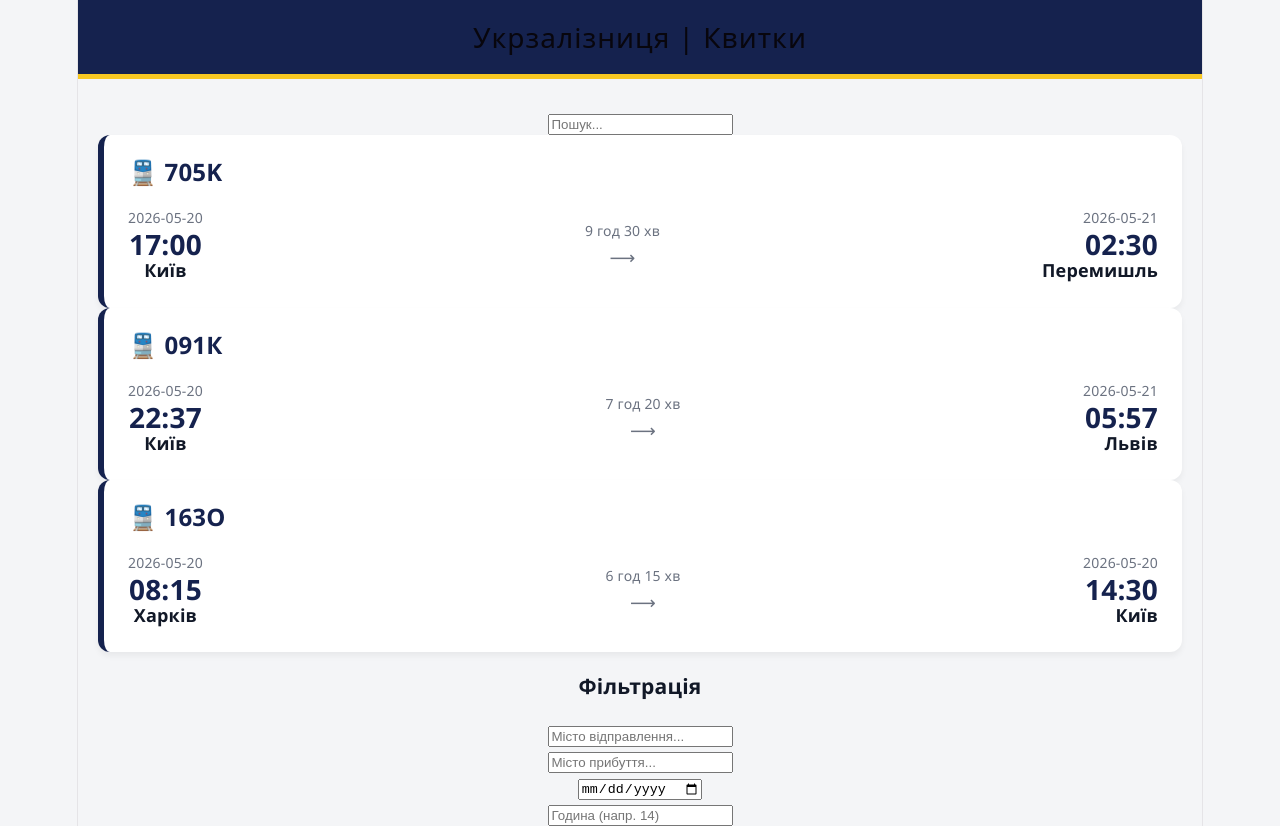
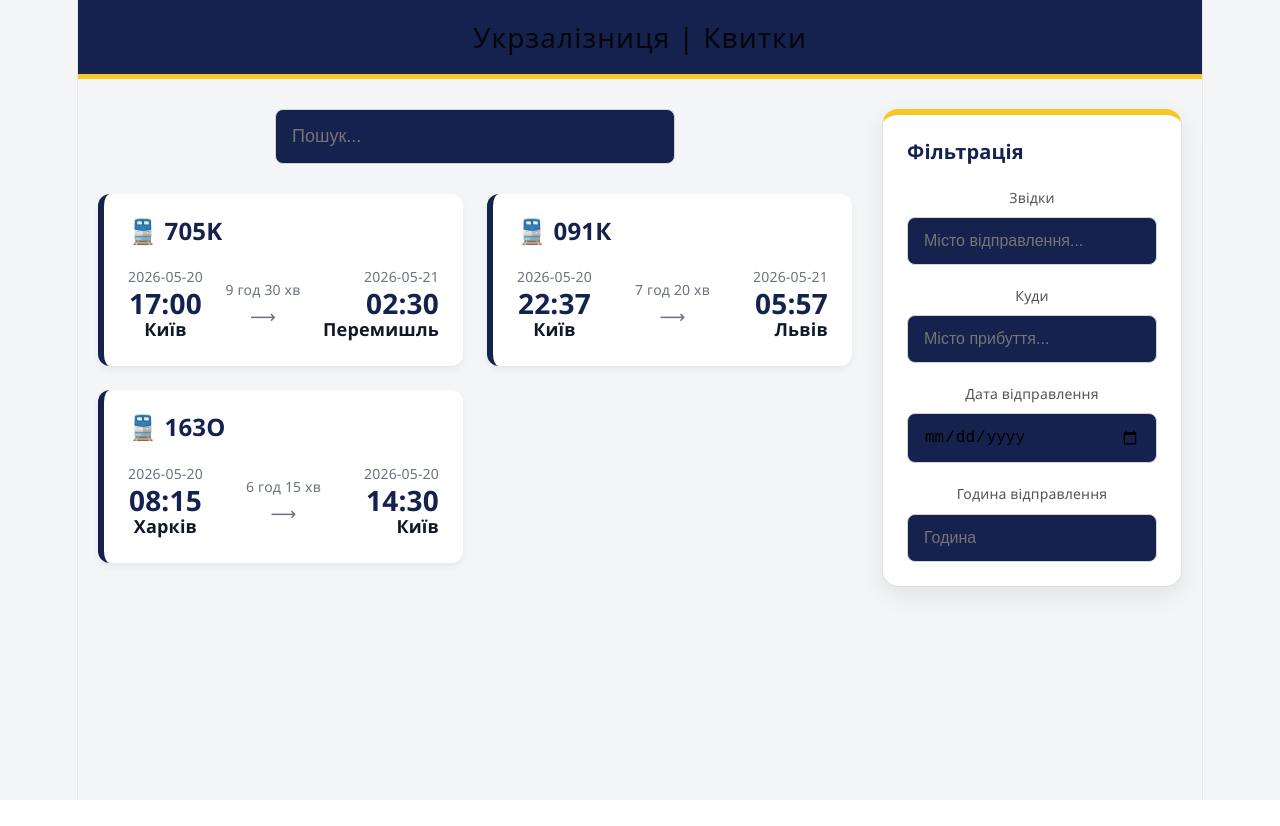
Before and after one commit to julybas/frontend_lab9-10, a React (Vite) app: page / in a window 1280 px wide. After the commit the page ends 800 px from the top, so only its background shows below. Built offline with nearby package versions, Linux system fonts and the light colour scheme.

Commit message:
styles for the list

```diff
--- a/src/App.css
+++ b/src/App.css
@@ -219,6 +219,29 @@
   padding: 0 20px;
 }
 
+.uz-search-wrapper {
+  margin-bottom: 30px;
+  text-align: center;
+}
+
+.uz-input {
+  width: 100%;
+  max-width: 400px;
+  padding: 14px 16px;
+  background-color: var(--uz-blue);
+  border: 1px solid #d1d5db;
+  border-radius: 8px;
+  font-size: 16px;
+  transition: all 0.2s;
+  box-sizing: border-box;
+}
+
+.uz-input:focus {
+  outline: none;
+  border-color: var(--uz-blue);
+  box-shadow: 0 0 0 3px rgba(21, 34, 78, 0.15);
+}
+
 .uz-grid {
   display: grid;
   grid-template-columns: repeat(auto-fill, minmax(300px, 1fr));
@@ -299,3 +322,65 @@
   text-align: center;
   grid-column: 1 / -1;
 }
+
+.uz-sidebar {
+  flex: 0 0 300px;
+  position: sticky;
+  top: 20px;
+  background: #ffffff;
+  padding: 24px;
+  border-radius: 16px;
+  box-shadow: 0 8px 24px rgba(0, 0, 0, 0.08);
+  border: 1px solid #e0e0e0;
+  border-top: 6px solid var(--uz-yellow);
+  box-sizing: border-box;
+}
+
+.uz-sidebar-header {
+  display: flex;
+  justify-content: space-between;
+  align-items: center;
+  margin-bottom: 20px;
+}
+
+.uz-sidebar-title {
+  margin: 0;
+  color: var(--uz-blue);
+  font-size: 20px;
+  font-weight: bold;
+}
+
+.uz-reset-btn {
+  background: none;
+  border: none;
+  color: red;
+  cursor: pointer;
+  font-size: 13px;
+  padding: 0;
+}
+
+.uz-filters {
+  display: flex;
+  flex-direction: column;
+  gap: 18px;
+}
+
+.uz-label {
+  display: block;
+  font-size: 14px;
+  font-weight: 500;
+  color: #555;
+  margin-bottom: 6px;
+}
+
+/* Адаптивність для телефонів */
+@media (max-width: 800px) {
+  .uz-layout {
+    flex-direction: column;
+  }
+  .uz-sidebar {
+    width: 100%;
+    flex: auto;
+    position: static;
+  }
+}
--- a/src/components/TrainList.jsx
+++ b/src/components/TrainList.jsx
@@ -3,6 +3,7 @@
 import { trains } from "../data/trains";
 
 const FilterInput = ({
+  label,
   field,
   value,
   onChange,
@@ -11,8 +12,10 @@
   extra = {},
 }) => (
   <div>
+    <label className="uz-label">{label}</label>
     <input
       type={type}
+      className="uz-input"
       placeholder={placeholder}
       value={value}
       onChange={(e) => onChange(field, e.target.value)}
@@ -51,37 +54,41 @@
   const hasFilters = f.from || f.to || f.date || f.time;
 
   return (
-    <div>
-      {/* Контент пошуку та картки */}
-      <div>
-        <div>
+    <div className="uz-layout">
+      {/* ліва частина*/}
+      <div className="uz-main-content">
+        <div className="uz-main-search">
           <input
             type="text"
+            className="uz-input uz-search-input"
             placeholder="Пошук..."
             value={f.query}
             onChange={(e) => updateF("query", e.target.value)}
           />
         </div>
 
-        <div>
+        <div className="uz-grid">
           {trains.length === 0 ? (
-            <p>Список потягів порожній.</p>
+            <p className="uz-empty-text">Список потягів порожній.</p>
           ) : filteredTrains.length > 0 ? (
             filteredTrains.map((train) => (
               <TrainCard key={train.id} train={train} />
             ))
           ) : (
-            <p>За заданими параметрами рейсів не знайдено</p>
+            <p className="uz-empty-text">
+              За заданими параметрами рейсів не знайдено
+            </p>
           )}
         </div>
       </div>
 
-      {/* Сайдбар з фільтрами */}
-      <div>
-        <div>
-          <h3>Фільтрація</h3>
+      {/* Сайдбар */}
+      <div className="uz-sidebar">
+        <div className="uz-sidebar-header">
+          <h3 className="uz-sidebar-title">Фільтрація</h3>
           {hasFilters && (
             <button
+              className="uz-reset-btn"
               onClick={() =>
                 setF({ ...f, from: "", to: "", date: "", time: "" })
               }
@@ -91,30 +98,34 @@
           )}
         </div>
 
-        <div>
+        <div className="uz-filters">
           <FilterInput
+            label="Звідки"
             field="from"
             value={f.from}
             onChange={updateF}
             placeholder="Місто відправлення..."
           />
           <FilterInput
+            label="Куди"
             field="to"
             value={f.to}
             onChange={updateF}
             placeholder="Місто прибуття..."
           />
           <FilterInput
+            label="Дата відправлення"
             field="date"
             value={f.date}
             onChange={updateF}
             type="date"
           />
           <FilterInput
+            label="Година відправлення"
             field="time"
             value={f.time}
             onChange={updateF}
-            placeholder="Година (напр. 14)"
+            placeholder="Година"
             extra={{ maxLength: 2 }}
           />
         </div>
```
